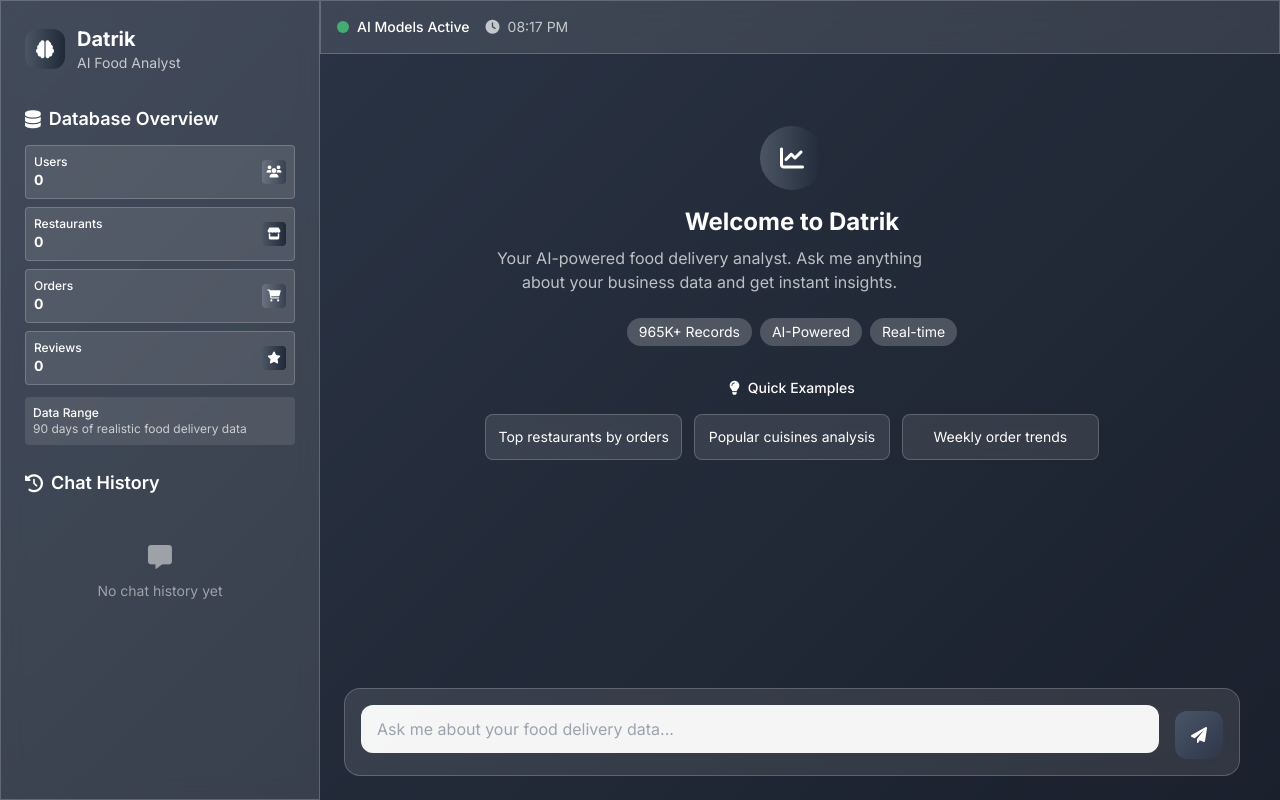
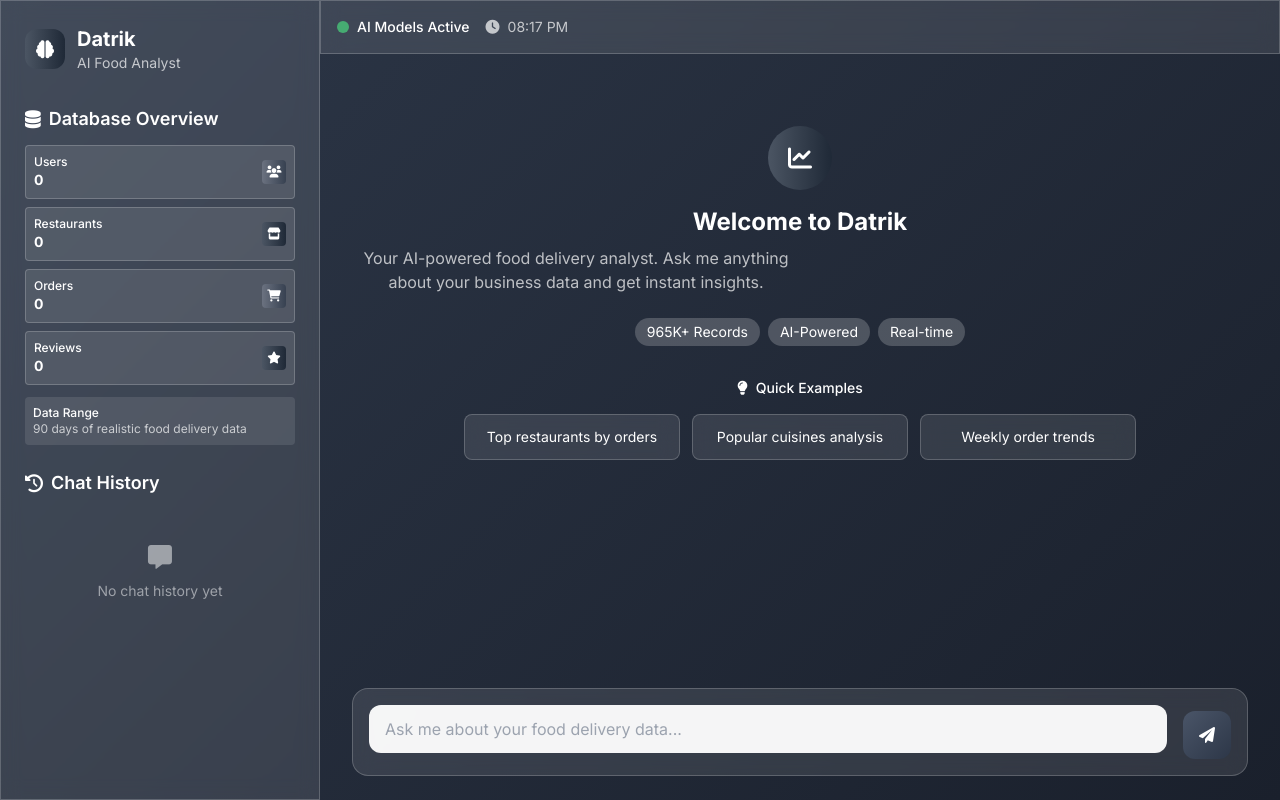
Before and after one commit to kd26/Datrik, a Flask app: page / in a window 1280 px wide. Run offline with Flask 3, Linux system fonts and the light colour scheme; data that the repository does not hold is empty; some libraries are stand-ins or nearby versions.

Commit message:
Implement ChatGPT-style centered chat layout with proper scrollbar positioning
Layout Redesign:
- Reverted previous scrollbar edge positioning to maintain content centering
- Implemented full-width scrollable container with centered content (max-w-4xl)
- Messages now properly centered within constrained width like ChatGPT
- User messages align right with smaller max-width (max-w-2xl)
- Assistant messages span full available width for better data display

Scrollbar Improvements:
- Reduced scrollbar width to 4px for subtle, professional appearance
- Transparent track background for cleaner look
- Lighter thumb color (0.2 opacity) that becomes visible on hover (0.4 opacity)
- Positioned scrollbar at container edge while maintaining content centering

ChatGPT-style Features:
- Full-width scrolling area with centered content
- Proper padding and margins for consistent spacing
- Input area constrained and centered like ChatGPT
- Professional scrollbar styling that's subtle but functional
- Maintained responsive design and accessibility

🤖 Generated with [Claude Code](https://claude.ai/code)

Co-Authored-By: Claude <noreply@anthropic.com>

```diff
--- a/templates/index.html
+++ b/templates/index.html
@@ -114,21 +114,20 @@
         }
 
         .scrollbar-thin::-webkit-scrollbar {
-            width: 8px;
+            width: 4px;
         }
 
         .scrollbar-thin::-webkit-scrollbar-track {
-            background: rgba(255, 255, 255, 0.1);
-            border-radius: 4px;
+            background: transparent;
         }
 
         .scrollbar-thin::-webkit-scrollbar-thumb {
-            background: rgba(255, 255, 255, 0.4);
-            border-radius: 4px;
+            background: rgba(255, 255, 255, 0.2);
+            border-radius: 2px;
         }
 
         .scrollbar-thin::-webkit-scrollbar-thumb:hover {
-            background: rgba(255, 255, 255, 0.6);
+            background: rgba(255, 255, 255, 0.4);
         }
     </style>
 </head>
@@ -203,14 +202,13 @@
         </div>
 
         <!-- Chat Area -->
-        <div class="flex-1 min-h-0 pl-6 pt-6 pb-6">
-            <div class="h-full flex flex-col max-w-4xl mr-6">
-                <!-- Messages Container -->
-                <div class="flex-1 min-h-0 mb-6">
-                    <div class="h-full overflow-y-auto scrollbar-thin" id="chat-messages">
+        <div class="flex-1 min-h-0 flex flex-col">
+            <!-- Messages Container with full width scrolling -->
+            <div class="flex-1 min-h-0 overflow-y-auto scrollbar-thin" id="chat-messages-container">
+                <div class="px-6 py-6" id="chat-messages">
                         <!-- Welcome Message -->
                         <div class="flex justify-center py-12">
-                            <div class="text-center">
+                            <div class="text-center max-w-4xl w-full">
                                 <div class="w-16 h-16 bg-gradient-to-r from-gray-600 to-gray-800 rounded-full flex items-center justify-center mx-auto mb-4">
                                     <i class="fas fa-chart-line text-white text-2xl"></i>
                                 </div>
@@ -244,12 +242,14 @@
                                 </div>
                             </div>
                         </div>
-                    </div>
                 </div>
+            </div>
 
-                <!-- Input Area -->
-                <div class="glass-effect rounded-2xl p-4">
-                    <form id="query-form" class="flex items-end space-x-4">
+            <!-- Input Area -->
+            <div class="px-6 pb-6">
+                <div class="max-w-4xl mx-auto">
+                    <div class="glass-effect rounded-2xl p-4">
+                        <form id="query-form" class="flex items-end space-x-4">
                         <div class="flex-1">
                             <textarea
                                 id="question-input"
@@ -275,6 +275,7 @@
     <script>
         // Global variables
         const chatMessages = document.getElementById('chat-messages');
+        const chatMessagesContainer = document.getElementById('chat-messages-container');
         const queryForm = document.getElementById('query-form');
         const questionInput = document.getElementById('question-input');
         const submitBtn = document.getElementById('submit-btn');
@@ -387,10 +388,10 @@
 
         function addConversationalMessage(data) {
             const messageDiv = document.createElement('div');
-            messageDiv.className = 'chat-bubble mb-6 flex justify-start';
+            messageDiv.className = 'chat-bubble mb-6 flex justify-center';
 
             const bubble = document.createElement('div');
-            bubble.className = 'max-w-3xl p-4 rounded-2xl message-assistant';
+            bubble.className = 'max-w-4xl w-full p-4 rounded-2xl message-assistant';
 
             // Create conversational analysis
             let conversationalText = '';
@@ -437,19 +438,19 @@
 
             messageDiv.appendChild(bubble);
             chatMessages.appendChild(messageDiv);
-            chatMessages.scrollTop = chatMessages.scrollHeight;
+            chatMessagesContainer.scrollTop = chatMessagesContainer.scrollHeight;
         }
 
         function addMessage(role, content, isTyping = false) {
             const messageId = 'msg-' + Date.now();
             const messageDiv = document.createElement('div');
             messageDiv.id = messageId;
-            messageDiv.className = `chat-bubble mb-6 ${role === 'user' ? 'flex justify-end' : 'flex justify-start'}`;
+            messageDiv.className = `chat-bubble mb-6 flex justify-center`;
 
             const bubble = document.createElement('div');
-            bubble.className = `max-w-3xl p-4 rounded-2xl ${
+            bubble.className = `max-w-4xl w-full p-4 rounded-2xl ${
                 role === 'user'
-                    ? 'message-user'
+                    ? 'message-user ml-auto max-w-2xl'
                     : 'message-assistant'
             } ${isTyping ? 'typing-indicator' : ''}`;
 
@@ -478,7 +479,7 @@
 
             messageDiv.appendChild(bubble);
             chatMessages.appendChild(messageDiv);
-            chatMessages.scrollTop = chatMessages.scrollHeight;
+            chatMessagesContainer.scrollTop = chatMessagesContainer.scrollHeight;
 
             return messageId;
         }
```
